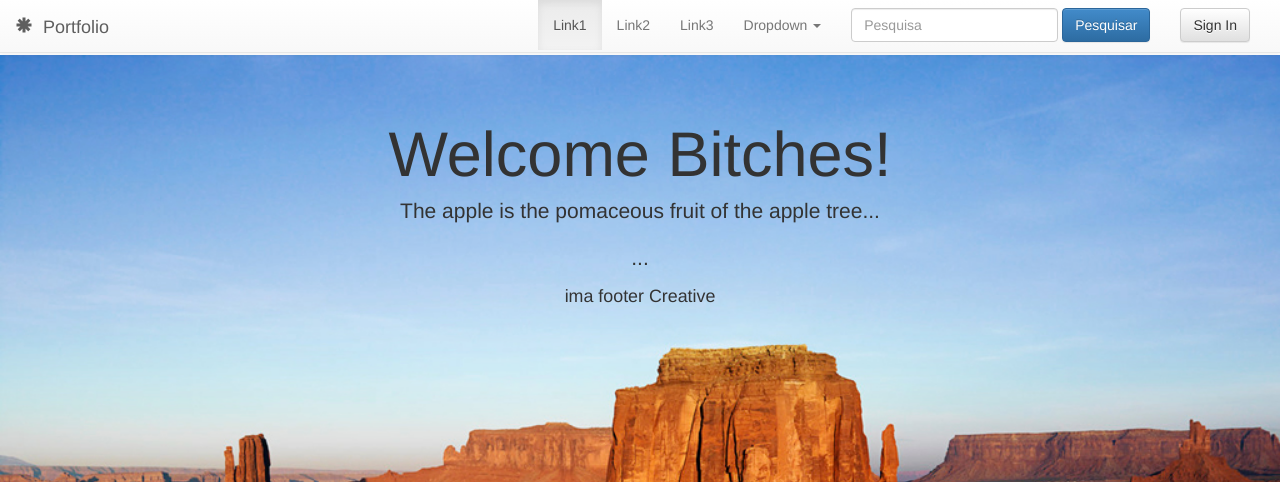
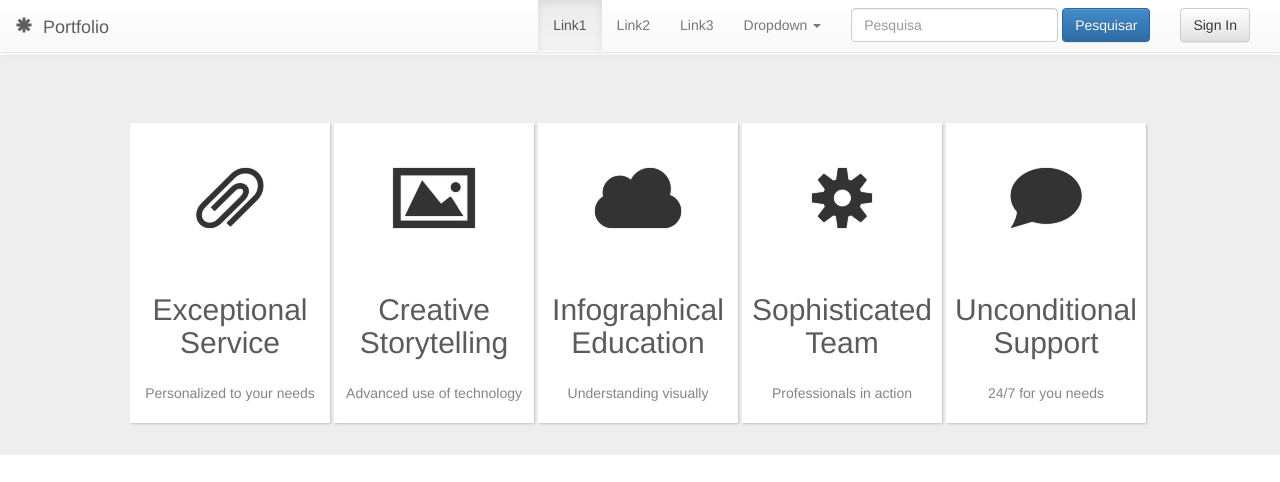
Before and after one commit to bruno-quintela/portfolio, a plain HTML site: page index.html in a window 1280 px wide. Shown: the top 482 px of the page. Drawn offline with nearby package versions, Linux system fonts and the light colour scheme; a web font is replaced by a local one.

Commit message:
webfonts and menu css3 added

```diff
--- a/css/main.css
+++ b/css/main.css
@@ -8,8 +8,7 @@ body {
 .topDiv {
     z-index:1;
     width:100%;
-    height:600px;
-    background-image:url(../img/Desert.jpg);
+    height:400px;
     background-size: 100%;
 }
 
@@ -34,3 +33,172 @@ body {
     width:600px;
     margin:auto;
 }
+
+/***
+    MENU
+***/
+
+@font-face {
+    font-family: 'WebSymbolsRegular';
+    src: url('websymbols/websymbols-regular-webfont.eot');
+    src: url('websymbols/websymbols-regular-webfont.eot?#iefix') format('embedded-opentype'),
+        url('websymbols/websymbols-regular-webfont.woff') format('woff'),
+        url('websymbols/websymbols-regular-webfont.ttf') format('truetype'),
+        url('websymbols/websymbols-regular-webfont.svg#WebSymbolsRegular') format('svg');
+    font-weight: normal;
+    font-style: normal;
+}
+.ca-menu{
+    padding:0;
+    margin:20px auto;
+    width: 1020px;
+}
+.ca-menu li{
+    width: 200px;
+    height: 300px;
+    overflow: hidden;
+    position: relative;
+    float:left;
+    background: #fff;
+    -webkit-box-shadow: 1px 1px 2px rgba(0,0,0,0.2);
+    -moz-box-shadow: 1px 1px 2px rgba(0,0,0,0.2);
+    box-shadow: 1px 1px 2px rgba(0,0,0,0.2);
+    margin-right: 4px;
+    -webkit-transition: all 300ms linear;
+    -moz-transition: all 300ms linear;
+    -o-transition: all 300ms linear;
+    -ms-transition: all 300ms linear;
+    transition: all 300ms linear;
+}
+.ca-menu li:last-child{
+    margin-right: 0px;
+}
+.ca-menu li a{
+    text-align: left;
+    width: 100%;
+    height: 100%;
+    display: block;
+    color: #333;
+    position: relative;
+}
+.ca-icon{
+    font-family: 'WebSymbolsRegular', cursive;
+    font-size: 60px;
+    color: #333;
+    text-shadow: 0px 0px 1px #333;
+    line-height: 150px;
+    position: absolute;
+    width: 100%;
+    height: 50%;
+    left: 0px;
+    top: 0px;
+    text-align: center;
+    -webkit-transition: all 400ms linear;
+    -moz-transition: all 400ms linear;
+    -o-transition: all 400ms linear;
+    -ms-transition: all 400ms linear;
+    transition: all 400ms linear;
+}
+.ca-content{
+    position: absolute;
+    left: 0px;
+    width: 100%;
+    height: 50%;
+    top: 50%;
+}
+.ca-main{
+    font-size: 30px;
+    opacity: 0.8;
+    text-align: center;
+    -webkit-transition: all 200ms linear;
+    -moz-transition: all 200ms linear;
+    -o-transition: all 200ms linear;
+    -ms-transition: all 200ms linear;
+    transition: all 200ms linear;
+}
+.ca-sub{
+    text-align:center;
+    font-size: 14px;
+    color: #666;
+    line-height: 40px;
+    opacity: 0.8;
+    position: absolute;
+    bottom: 0;
+    width: 100%;
+    -webkit-transition: all 200ms linear;
+    -moz-transition: all 200ms linear;
+    -o-transition: all 200ms linear;
+    -ms-transition: all 200ms linear;
+    transition: all 200ms linear;
+}
+.ca-menu li:hover{
+    background-color: #000;
+}
+.ca-menu li:hover .ca-icon{
+    color: #ff2020;
+    -webkit-animation: moveFromBottom 300ms ease;
+    -moz-animation: moveFromBottom 300ms ease;
+    -ms-animation: moveFromBottom 300ms ease;
+}
+.ca-menu li:hover .ca-main{
+    color: #ff2020;
+    -webkit-animation: smallToBig 300ms ease;
+    -moz-animation: smallToBig 300ms ease;
+    -ms-animation: smallToBig 300ms ease;
+}
+.ca-menu li:hover .ca-sub{
+    color: #000;
+    background-color: #ff2020;
+    -webkit-animation: moveFromBottom 500ms ease;
+    -moz-animation: moveFromBottom 500ms ease;
+    -ms-animation: moveFromBottom 500ms ease;
+}
+@-webkit-keyframes smallToBig{
+    from {
+        -webkit-transform: scale(0.1);
+    }
+    to {
+        -webkit-transform: scale(1);
+    }
+}
+@-moz-keyframes smallToBig{
+    from {
+        -moz-transform: scale(0.1);
+    }
+    to {
+        -moz-transform: scale(1);
+    }
+}
+@-ms-keyframes smallToBig{
+    from {
+        -ms-transform: scale(0.1);
+    }
+    to {
+        -ms-transform: scale(1);
+    }
+}
+
+@-webkit-keyframes moveFromBottom {
+    from {
+        -webkit-transform: translateY(100%);
+    }
+    to {
+        -webkit-transform: translateY(0%);
+    }
+}
+@-moz-keyframes moveFromBottom {
+    from {
+        -moz-transform: translateY(100%);
+    }
+    to {
+        -moz-transform: translateY(0%);
+    }
+}
+@-ms-keyframes moveFromBottom {
+    from {
+        -ms-transform: translateY(100%);
+    }
+    to {
+        -ms-transform: translateY(0%);
+    }
+}
--- a/index.html
+++ b/index.html
@@ -5,12 +5,14 @@
 <link rel="stylesheet" href="include/bootstrap-3.0.2/css/bootstrap.min.css">
 <!-- Optional theme -->
 <link rel="stylesheet" href="include/bootstrap-3.0.2/css/bootstrap-theme.min.css">
+<link href='http://fonts.googleapis.com/css?family=Terminal+Dosis' rel='stylesheet' type='text/css' />
 <link rel="stylesheet" type="text/css" href="css/main.css">
 
 <!-- jQuery (necessary for Bootstrap's JavaScript plugins) -->
 <script src="https://code.jquery.com/jquery-1.10.2.min.js"></script>
 <!-- Latest compiled and minified JavaScript -->
 <script src="include/bootstrap-3.0.2/js/bootstrap.min.js"></script>
+
 
 <script src="js/holder.js"></script>
 
@@ -19,6 +21,8 @@
 
     <meta charset="UTF-8">
     <meta name="viewport" content="width=device-width, initial-scale=1.0">
+    <meta name="keywords" content="menu, navigation, animation, transition, transform, rotate, css3, web design, component, icon, slide" />
+    <meta name="author" content="Bruno Quintela" />
 
     <script type="text/javascript">
        /* $(document).ready({
@@ -29,6 +33,9 @@
 </head>
 <body>
     <div id="wrapper" >
+        <!--
+            NAVIGATION BAR
+        -->
         <header >
             <nav class="navbar navbar-default navbar-fixed-top" role="navigation">
                 <div class="navbar-header">
@@ -74,22 +81,59 @@
             </nav>
 
         </header>
+	   <!--
+            TOP MENU
+        -->
+		<section id="menu" class="jumbotron text-center topDiv">
+           <ul class="ca-menu">
+                    <li>
+                        <a href="#">
+                            <span class="ca-icon">A</span>
+                            <div class="ca-content">
+                                <h2 class="ca-main">Exceptional Service</h2>
+                                <h3 class="ca-sub">Personalized to your needs</h3>
+                            </div>
+                        </a>
+                    </li>
+                    <li>
+                        <a href="#">
+                            <span class="ca-icon">I</span>
+                            <div class="ca-content">
+                                <h2 class="ca-main">Creative Storytelling</h2>
+                                <h3 class="ca-sub">Advanced use of technology</h3>
+                            </div>
+                        </a>
+                    </li>
+                    <li>
+                        <a href="#">
+                            <span class="ca-icon">C</span>
+                            <div class="ca-content">
+                                <h2 class="ca-main">Infographical Education</h2>
+                                <h3 class="ca-sub">Understanding visually</h3>
+                            </div>
+                        </a>
+                    </li>
+                    <li>
+                        <a href="#">
+                            <span class="ca-icon">S</span>
+                            <div class="ca-content">
+                                <h2 class="ca-main">Sophisticated Team</h2>
+                                <h3 class="ca-sub">Professionals in action</h3>
+                            </div>
+                        </a>
+                    </li>
+                    <li>
+                        <a href="#">
+                            <span class="ca-icon">d</span>
+                            <div class="ca-content">
+                                <h2 class="ca-main">Unconditional Support</h2>
+                                <h3 class="ca-sub">24/7 for you needs</h3>
+                            </div>
+                        </a>
+                    </li>
+                </ul>
+        </section>
 
-		<div id="topDiv" class="jumbotron text-center topDiv" data-0="background-position:0px 0px;" data-500="background-position:0px -250px;">
-            <article class="topArticleContent">
-                <header>
-                    <h1>Welcome Bitches!</h1>
-
-                  </header>
-                  <p>The apple is the pomaceous fruit of the apple tree...</p>
-                  ...
-                  <footer>
-                    <p><small>ima footer Creative</small></p>
-                  </footer>
-
-            </article>
-
-        </div>
 		<div id="centerDiv" class="centerDiv container">
             <div class="row">
               <div class="col-xs-3">
```
Also changed, not shown: css/websymbols/websymbols-regular-webfont.woff (added), 1 other file.
